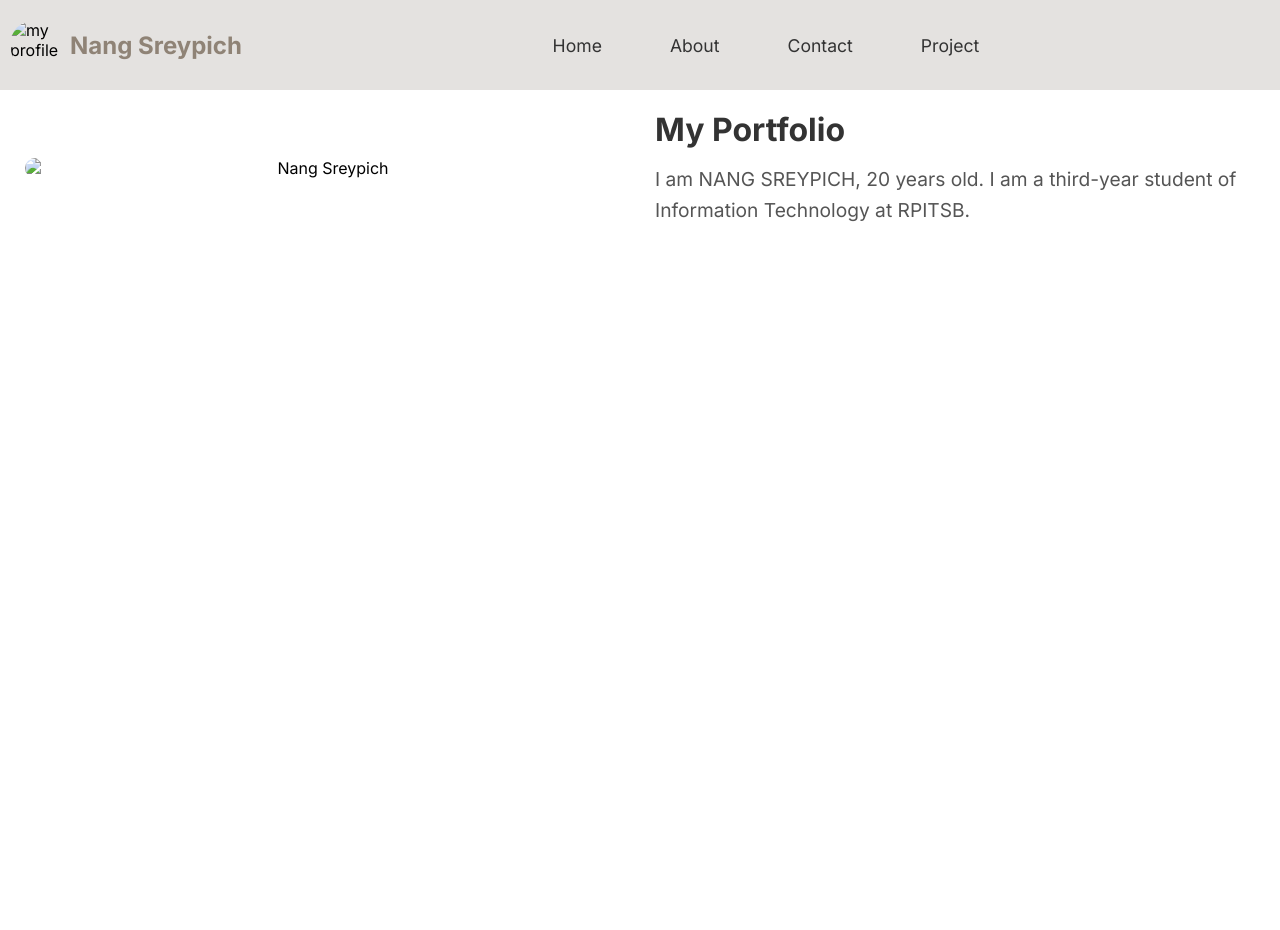
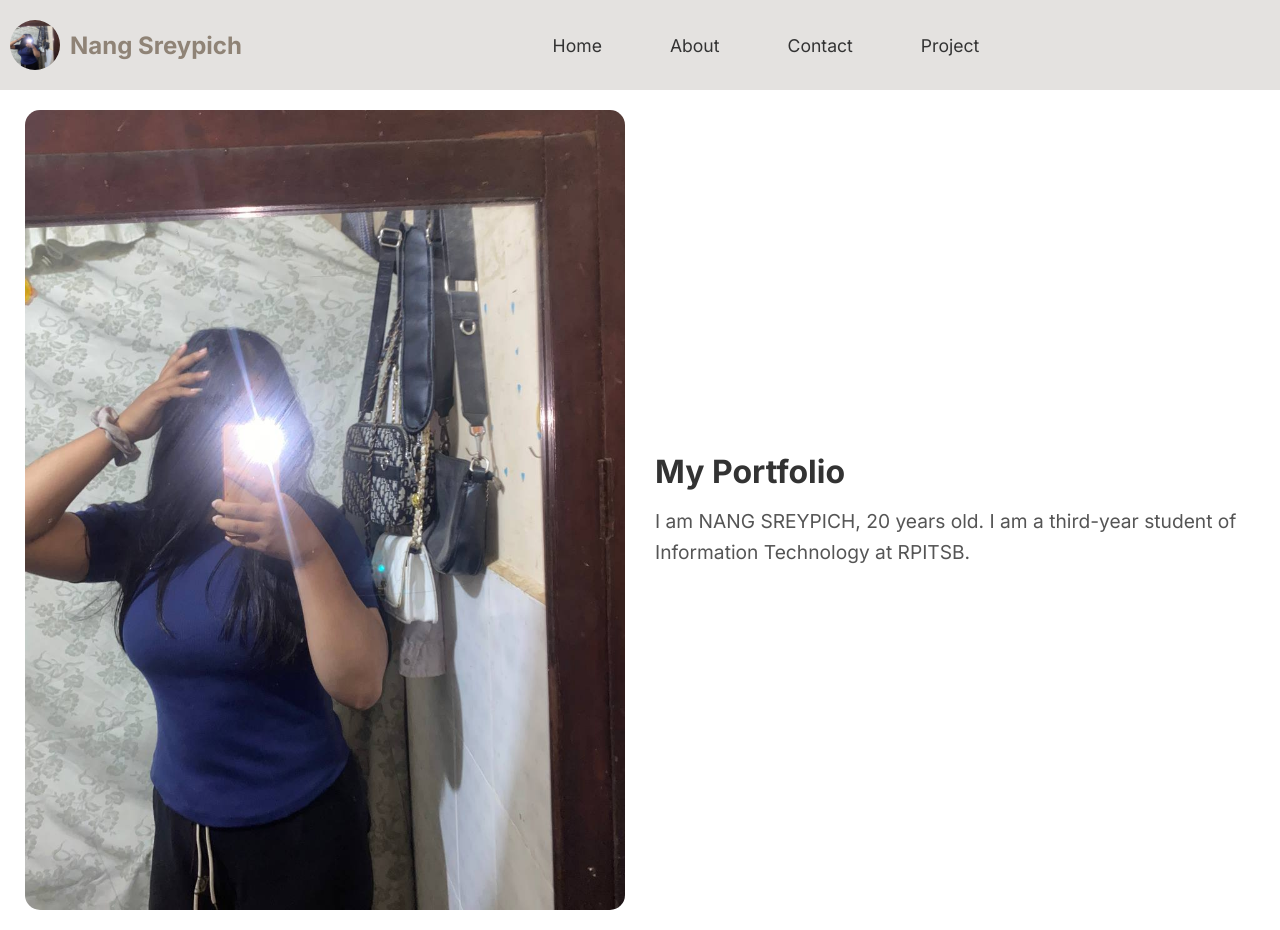
Before and after one commit to nangsreypich/myportfolio, a plain HTML site: page index.html in a window 1280 px wide. Before the commit the page ends 800 px from the top, so only its background shows below. Drawn offline with Linux system fonts and the light colour scheme.

Commit message:
first commit

```diff
--- a/index.html
+++ b/index.html
@@ -5,10 +5,10 @@
         <meta charset="UTF-8">
         <meta http-equiv="X-UA-Compatible" content="IE=edge">
         <meta name="viewport" content="width=device-width, initial-scale=1.0">
-        <link rel="icon" href="../Road-to-fullstack/assets/img/my-pf.jpg">
+        <link rel="icon" href="assets/img/my-pf.jpg">
         <title>Contact</title>
 
-        <link rel="stylesheet" href="../Road-to-fullstack/assets/css/style.css">
+        <link rel="stylesheet" href="assets/css/style.css">
         <link rel="stylesheet" href="https://cdnjs.cloudflare.com/ajax/libs/font-awesome/6.0.0-beta3/css/all.min.css">
     </head>
 
@@ -18,7 +18,7 @@
             <ul>
 
                 <li class="my-pf">
-                    <img src="../Road-to-fullstack/assets/img/my-pf.jpg" alt="my profile">
+                    <img src="assets/img/my-pf.jpg" alt="my profile">
                     <span class="my-pf-name">Nang Sreypich</span>
                 </li>
 
@@ -33,7 +33,7 @@
     </div>
 
     <main class="portfolio-container">
-        <img src="../Road-to-fullstack/assets/img/my-pf.jpg" alt="Nang Sreypich" class="portfolio-image">
+        <img src="assets/img/my-pf.jpg" alt="Nang Sreypich" class="portfolio-image">
         <section>
             <h1 class="portfolio-title">My Portfolio</h1>
             <p class="portfolio-description">
```
